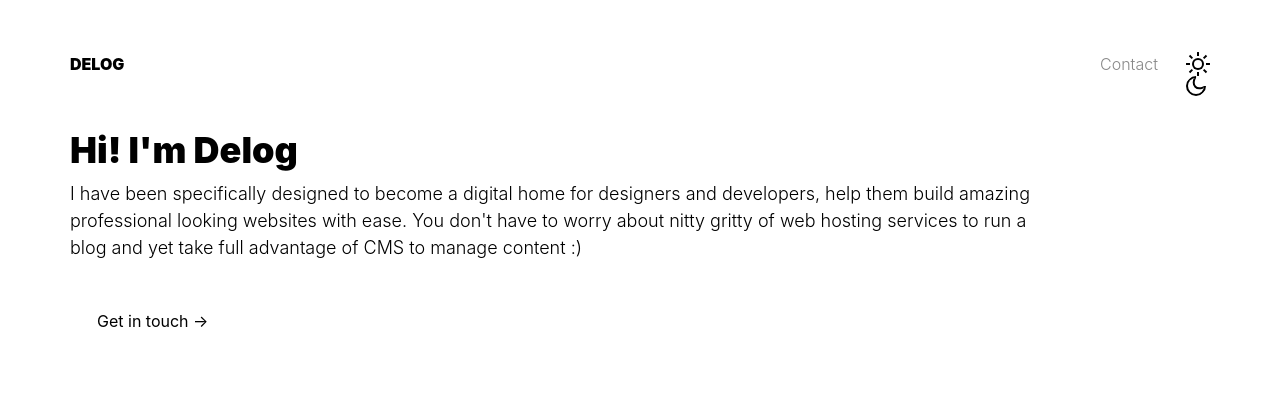
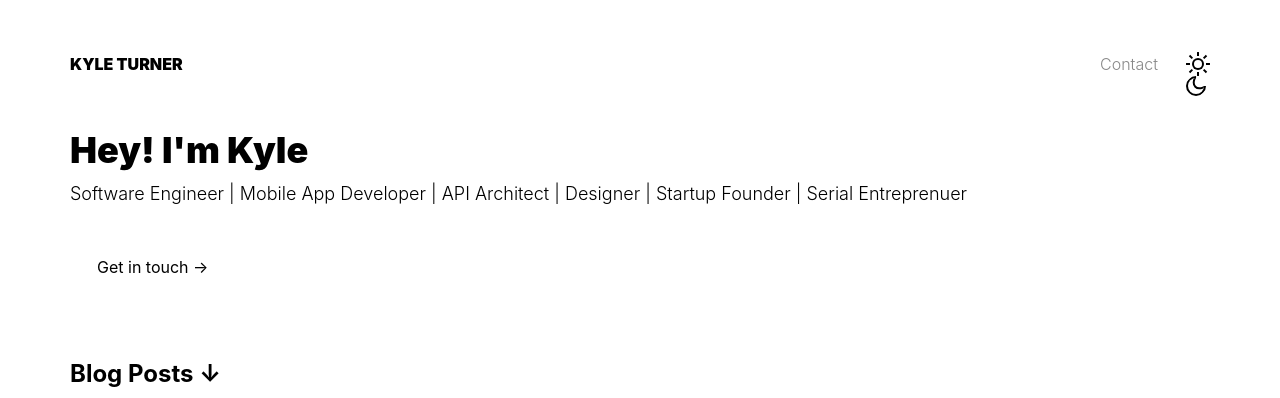
Before and after one commit to kyleturner/kyleturner.me, a Gatsby site: page / in a window 1280 px wide. Shown: the top 398 px of the page. Built offline with nearby package versions, Linux system fonts and the light colour scheme; Gatsby itself is replaced by a stand-in of ours.

Commit message:
Updating gatsby config for CMS

```diff
--- a/gatsby-config.js
+++ b/gatsby-config.js
@@ -7,13 +7,13 @@
 module.exports = {
   /* Your site config here */
   siteMetadata: {
-    title: `Delog`,
-    description: `A starter blog demonstrating what Gatsby can do.`,
+    title: `Kyle Turner`,
+    description: `Software Engineer | Mobile App Developer | API Architect | Designer | Startup Founder | Serial Entreprenuer`,
     // change this to you website url
-    siteUrl: `https://delog-w3layouts.netlify.com/`,
+    siteUrl: `https://kyleturner.netlify.app`,
     home: {
-      title: `Hi! I'm Delog`,
-      description: `I have been specifically designed to become a digital home for designers and developers, help them build amazing professional looking websites with ease. You don't have to worry about nitty gritty of web hosting services to run a blog and yet take full advantage of CMS to manage content :)`,
+      title: `Hey! I'm Kyle`,
+      description: `Software Engineer | Mobile App Developer | API Architect | Designer | Startup Founder | Serial Entreprenuer`,
     },
     /* W3Layouts domain verification key for contact forms https://my.w3layouts.com/Forms/ */
     w3l_dom_key: `5e609f7a2d23fCF_Domain_verify`
@@ -55,8 +55,8 @@
     {
       resolve: `gatsby-plugin-manifest`,
       options: {
-        name: `Delog GatbsyJS Starter`,
-        short_name: `Delog`,
+        name: `Kyle Turner`,
+        short_name: `kyleturner`,
         start_url: `/`,
         background_color: `#fff`,
         theme_color: `#381696`,
--- a/src/components/layout.js
+++ b/src/components/layout.js
@@ -25,7 +25,7 @@
       </header>
       {children}
       <footer className="site-footer">
-        <p>&copy; 2020 Delog &bull; Crafted with <span role="img" aria-label="love">❤️</span> by <a href="https://w3layouts.com">W3Layouts</a></p>
+        <p>&copy; 2020 Kyle Turner &bull; Crafted with <span role="img" aria-label="love">❤️</span> by <a href="https://w3layouts.com">Kyle Turner</a></p>
       </footer>
     </div>
   )
--- a/static/admin/config.yml
+++ b/static/admin/config.yml
@@ -1,7 +1,7 @@
 backend:
   name: github
   # change repo to your git repository url
-  repo: W3Layouts/gatsby-starter-delog
+  repo: kyleturner/kyleturner.me
 media_folder: static/assets
 public_folder: /assets
 collections:
```
